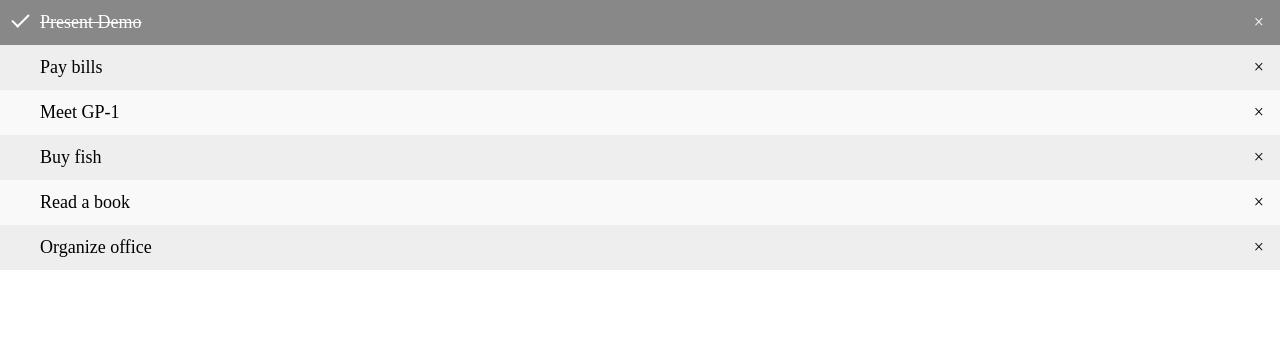
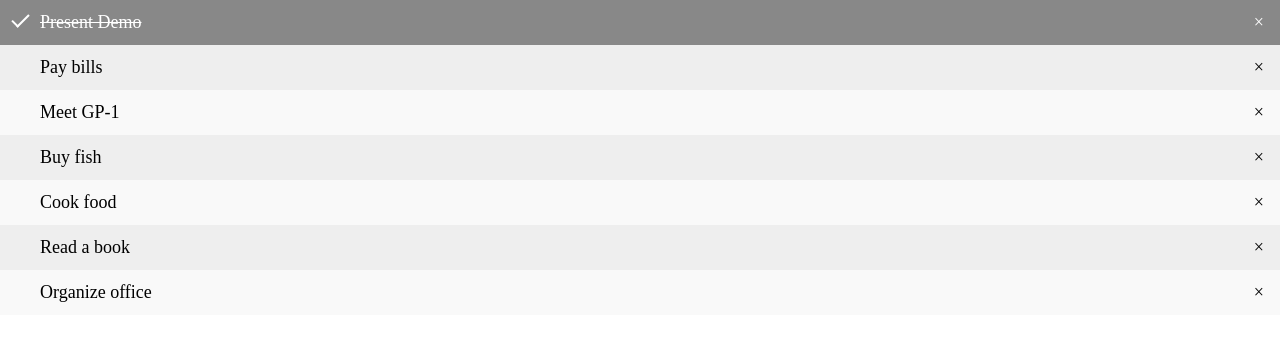
Before and after one commit to asksmruti/demo, a Flask app: page / in a window 1280 px wide. Shown: the part 135-476 px from the top of the page. Run offline with Flask 2, Linux system fonts and the light colour scheme.

Commit message:
Add task - 1

```diff
--- a/gh_action_demo/templates/home.html
+++ b/gh_action_demo/templates/home.html
@@ -138,6 +138,7 @@
     <li>Pay bills</li>
     <li>{{ task }}</li>
     <li>Buy fish</li>
+    <li>Cook food</li>
     <li>Read a book</li>
     <li>Organize office</li>
 </ul>
```
